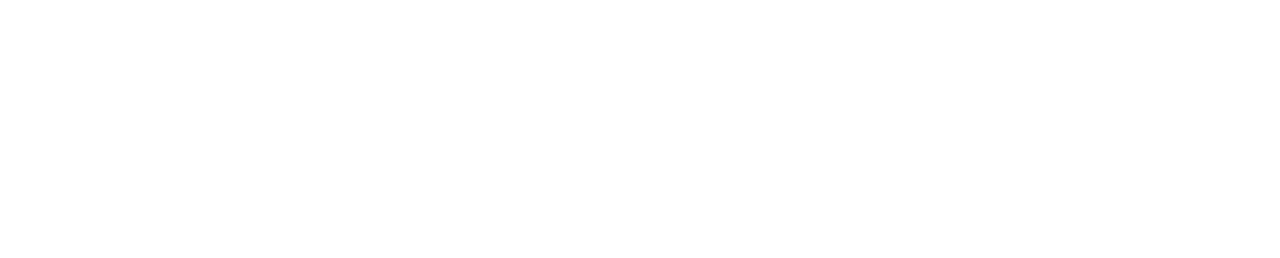
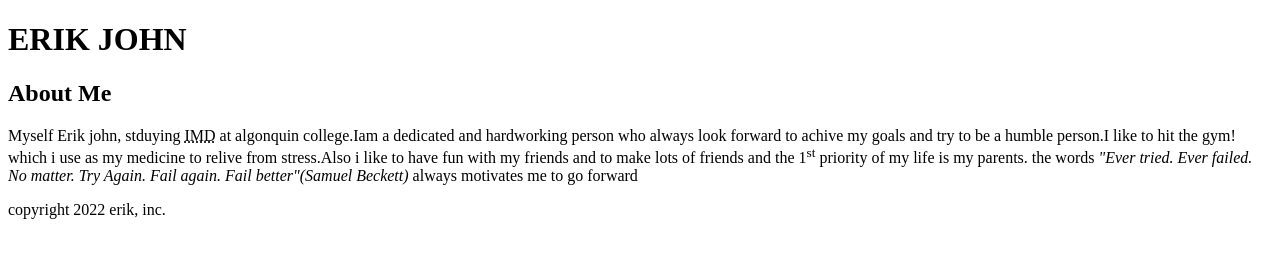
Before and after one commit to Erik3439/Erik3439.github.io, a plain HTML site: page html-assigment/index.html in a window 1280 px wide. Drawn offline with Linux system fonts and the light colour scheme.

Commit message:
first asssigment

```diff
--- a/html-assigment/index.html
+++ b/html-assigment/index.html
@@ -4,9 +4,19 @@
     <meta charset="UTF-8">
     <meta http-equiv="X-UA-Compatible" content="IE=edge">
     <meta name="viewport" content="width=device-width, initial-scale=1.0">
-    <title>Document</title>
+    <title>erik john</title>
+
 </head>
 <body>
-
+    <div>
+        <h1>ERIK JOHN</h1>
+        <article>
+            <h2>About   Me</h2>
+            <p>Myself Erik john, stduying <abbr title="Interactive Media Design">IMD</abbr> at algonquin college.Iam a dedicated and hardworking person who always look forward to achive my goals and try to be a humble person.I like to hit the gym! which i use as my medicine to relive from stress.Also i like to have fun with my friends and to make lots of friends and the 1<sup>st</sup> priority of my life is my parents. the words <em>"Ever tried. Ever failed. No matter. Try Again. Fail again. Fail better"(Samuel Beckett)</em> always motivates me to go forward</p>
+        </article>
+        <footer>
+            <p>copyright 2022 erik, inc.</p>
+        </footer>
+        </div>
 </body>
 </html>
```
